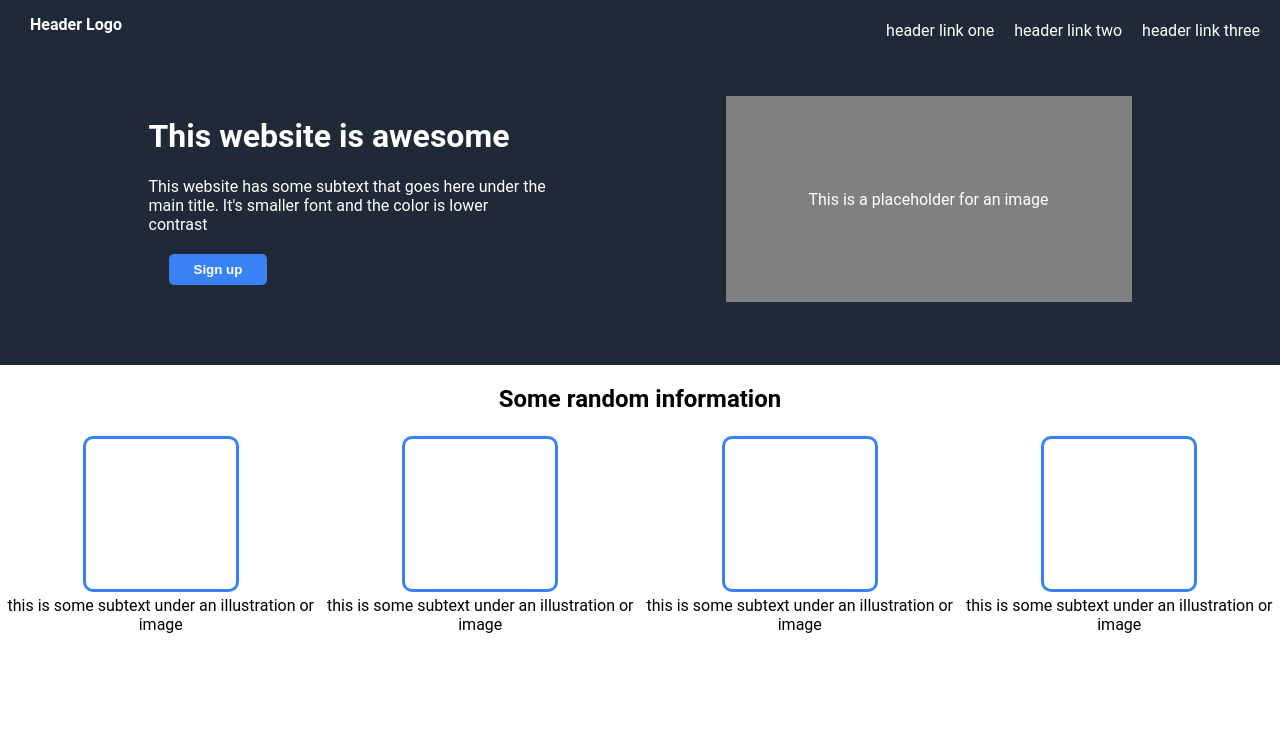
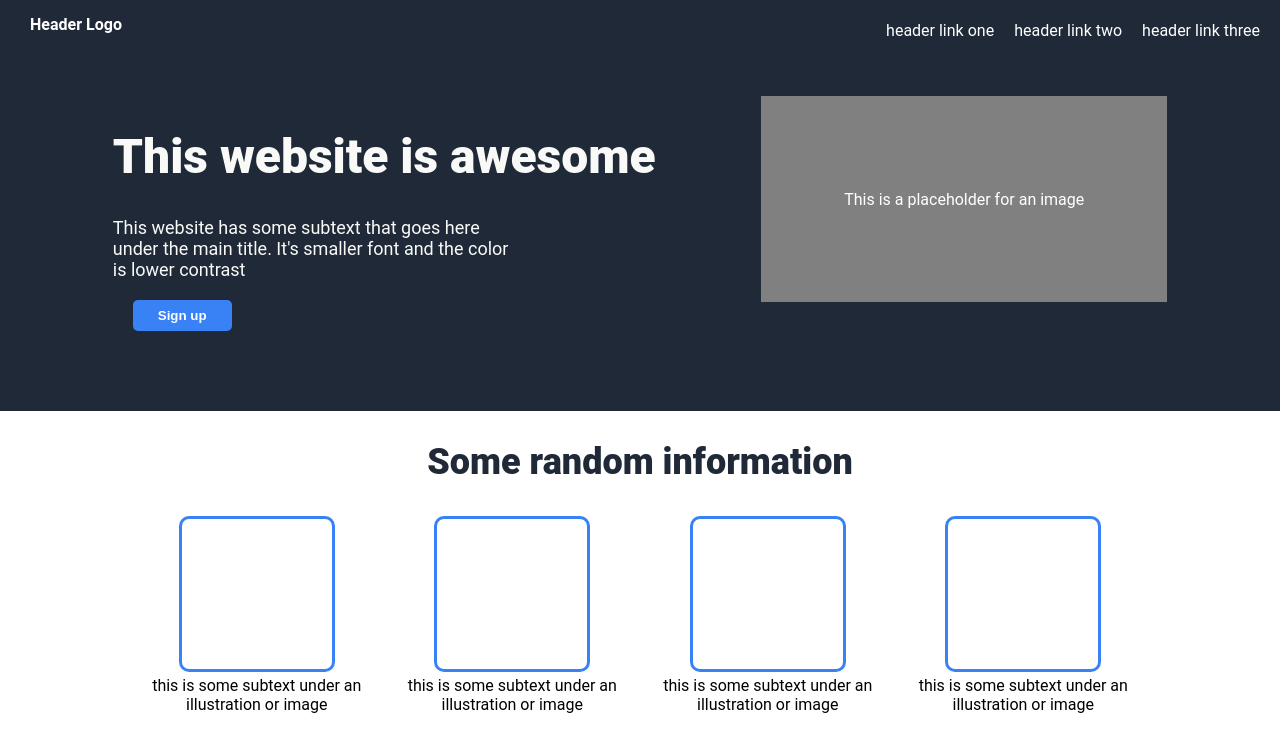
Before and after one commit to issuereporter1234/this-website-is-awesome, a plain HTML site: page index.html in a window 1280 px wide. Drawn offline with Linux system fonts and the light colour scheme.

Commit message:
Center frames and style forgoten elemants Center frames and texts under them Add size, color and wieght to a header Add size and color to a msg-1 class Add size, color and weight to a title in a container-2.

```diff
--- a/index.html
+++ b/index.html
@@ -30,7 +30,7 @@
    </div>
    <div class="container-2">
     <h2 class="img-title">Some random information</h2>
-    <table>
+    <table class="img-table">
         <tr>
             <td ><div class="image-2"></div></td>
             <td ><div class="image-2"></div></td>
--- a/styles.css
+++ b/styles.css
@@ -33,7 +33,9 @@ a{
 
 }
 .web-title{
-    /* add styles here and to the rest of the text */
+    font-size: 48px;
+    color: #f9faf8;
+    font-weight: 900;
 }
 .content1{
     padding: 40px;
@@ -44,6 +46,8 @@ a{
 }
 .msg-1{
     width: 400px;
+    font-size: 18px;
+    color: #f9faf8;
 
 }
 
@@ -56,12 +60,6 @@ button{
     font-weight: bold;
     margin: 20px;
 }
-.container-2{
-    display: flex;
-    flex-direction: column;
-    justify-content: center;
-}
-
 .image-1{
     text-align: center;
     border: 3px solid grey;
@@ -73,10 +71,27 @@ button{
     align-items: center;
     /* add image later */
 }
+.container-2{
+    display: flex;
+    flex-direction: column;
+    justify-content: center;
+
+}
+table{
+    width: 80%;
+    margin: auto;
+}
+
 .img-title{
     text-align: center;
     font-weight: bold;
+    font-size: 36px;
+    color: #1f2937;
+    font-weight: 900;
+
 }
+.img-table{
+
 .image-2{
     width: 150px;
     height: 150px;
```
